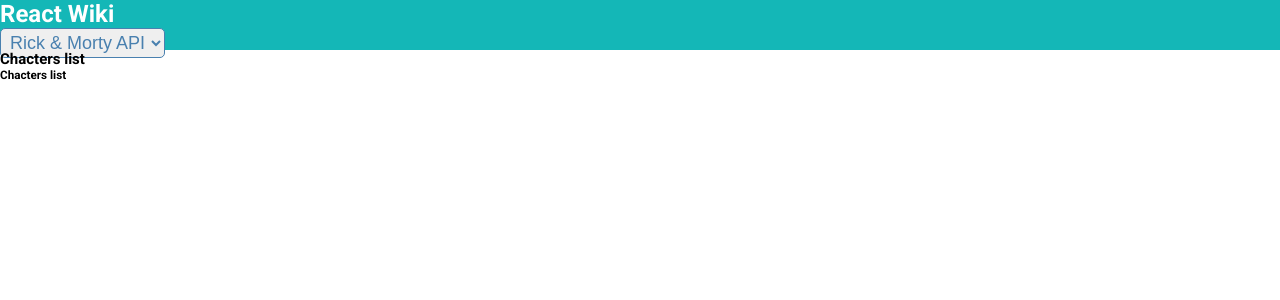
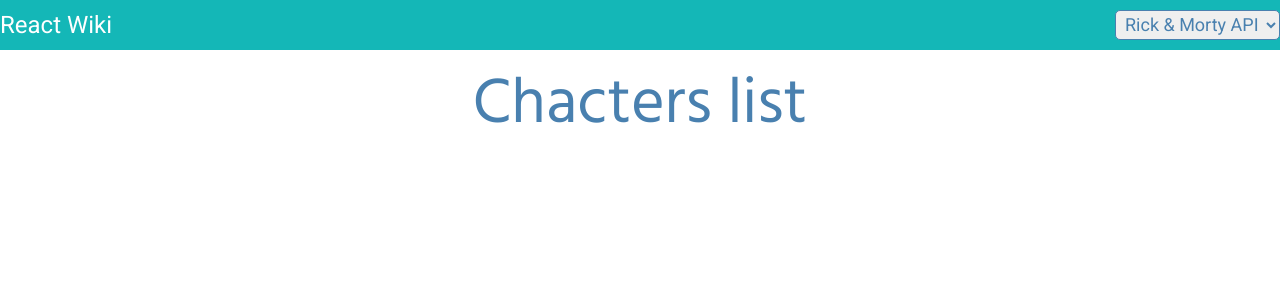
Before and after one commit to SebastianBC09/React-Wiki-Project, a React (Create React App) app: page / in a window 1280 px wide. Shown: the top 300 px of the page. Built offline with nearby package versions, Linux system fonts and the light colour scheme; no server answers.

Commit message:
List & App CSS files edited: Styles added to file. Main container styles finished.

```diff
--- a/package.json
+++ b/package.json
@@ -3,6 +3,7 @@
   "version": "0.1.0",
   "private": true,
   "dependencies": {
+    "@craco/craco": "^6.1.2",
     "@testing-library/jest-dom": "^5.11.4",
     "@testing-library/react": "^11.1.0",
     "@testing-library/user-event": "^12.1.10",
--- a/src/App.css
+++ b/src/App.css
@@ -13,7 +13,7 @@
   --light-blue: #28AEED;
   --bright-green: #15D891;
   --header-title-size: 1.75rem;
-  --main-title-size: 4rem;
+  --main-title-size: 6.4rem;
   --title-size: 2.4rem;
   --text-size: 1.8rem;
   --button-size: 1.125rem;
@@ -30,6 +30,12 @@ html {
   font-family: "Roboto", sans-serif;
 }
 
+h1 {
+  color: var(--grey-blue);
+  font-size: var(--main-title-size);
+  font-family: 'Hind', sans-serif;
+}
+
 h3{
   color: var(--white);
   font-size: var(--title-size);
--- a/src/components/RickAndMorty/List/List.jsx
+++ b/src/components/RickAndMorty/List/List.jsx
@@ -13,7 +13,6 @@ const RickAndMortyList = ({ characters, getAllCharacters }) => {
   console.log(characters);
   return (
     <section>
-      <h1 className="text-center mt-3">Chacters list</h1>
     </section>
   )
 };
--- a/src/views/RickAndMorty/List/List.jsx
+++ b/src/views/RickAndMorty/List/List.jsx
@@ -2,7 +2,7 @@
 import RickAndMortyList from '../../../components/RickAndMorty/List/List';
 
 const ViewRickAndMortyList = () => (
-  <section>
+  <section className="container mx-auto px-4 md:px-0">
     <h1 className="text-center mt-3">Chacters list</h1>
     <RickAndMortyList />
   </section>
```
